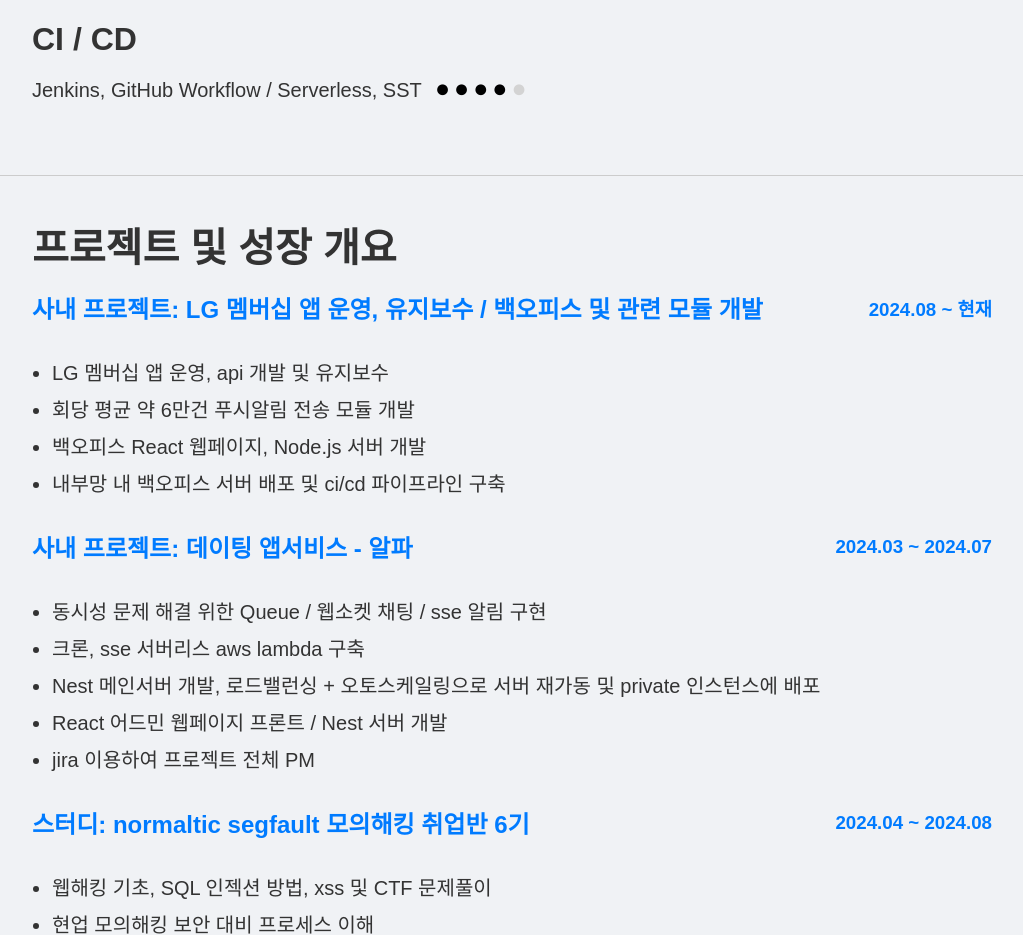
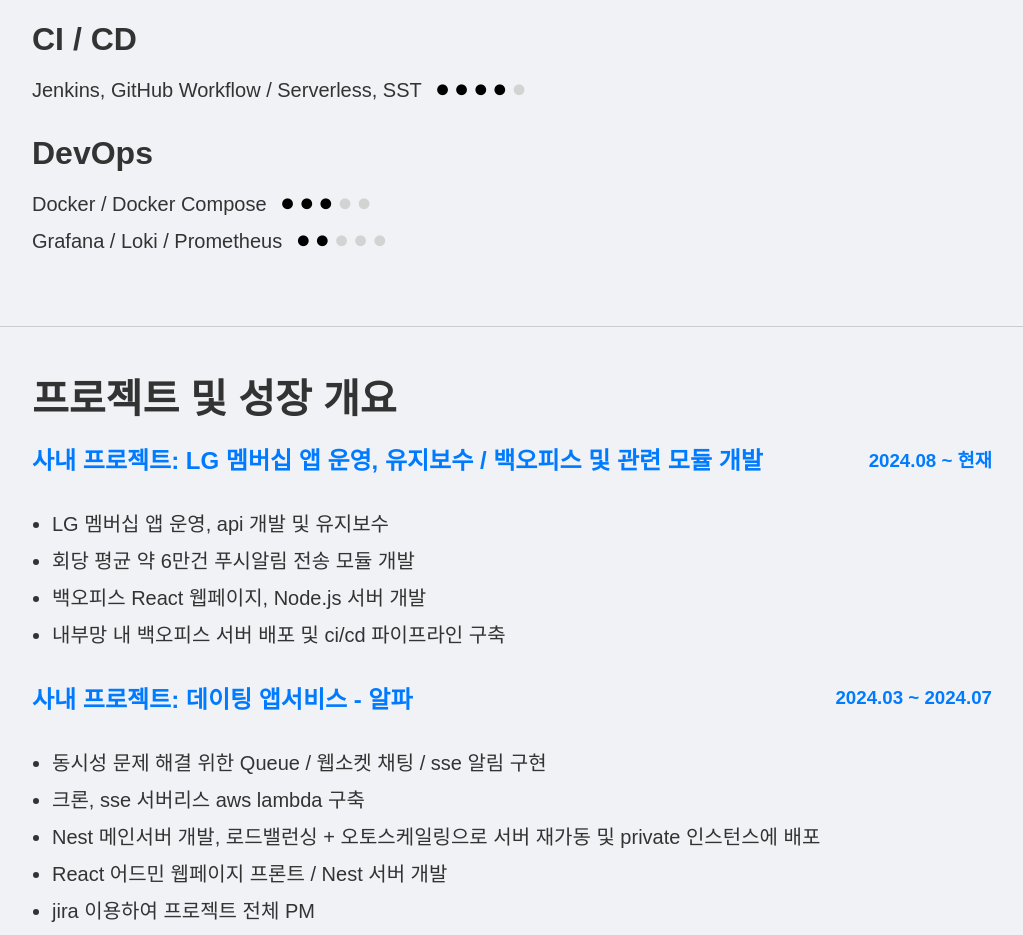
Before and after one commit to sh5080/portfolio, a React (Create React App) app: page / in a window 1280 px wide. Shown: the part 2780-3715 px from the top of the page, without its empty margins (228-1251 px from the left). Built offline with nearby package versions, Linux system fonts and the light colour scheme; the HTML template or start-up script is replaced by a standard one.

Commit message:
feat: devOps

```diff
--- a/src/pages/tech-stack.page.tsx
+++ b/src/pages/tech-stack.page.tsx
@@ -84,6 +84,17 @@ const TechStack: React.FC = () => {
           </li>
         </ul>
       </Category>
+      <Category>
+        <h2>DevOps</h2>
+        <ul>
+          <li>
+            Docker / Docker Compose <Rating level={3} />
+          </li>
+          <li>
+            Grafana / Loki / Prometheus <Rating level={2} />
+          </li>
+        </ul>
+      </Category>
     </TechStackContainer>
   );
 };
```
